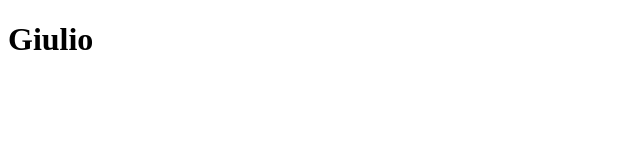
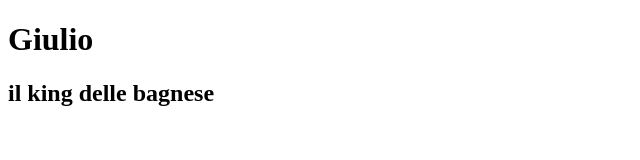
Before and after one commit to cosimobassi646/Prova5A, a plain HTML site: page index.html in a window 1280 px wide. Shown: the whole page, without its empty margins (0-640 px from the left). Drawn offline with Linux system fonts and the light colour scheme.

Commit message:
altro commit

```diff
--- a/index.html
+++ b/index.html
@@ -7,5 +7,6 @@
 </head>
 <body>
     <h1>Giulio</h1>
+    <h2>il king delle bagnese</h2>
 </body>
 </html>
```
